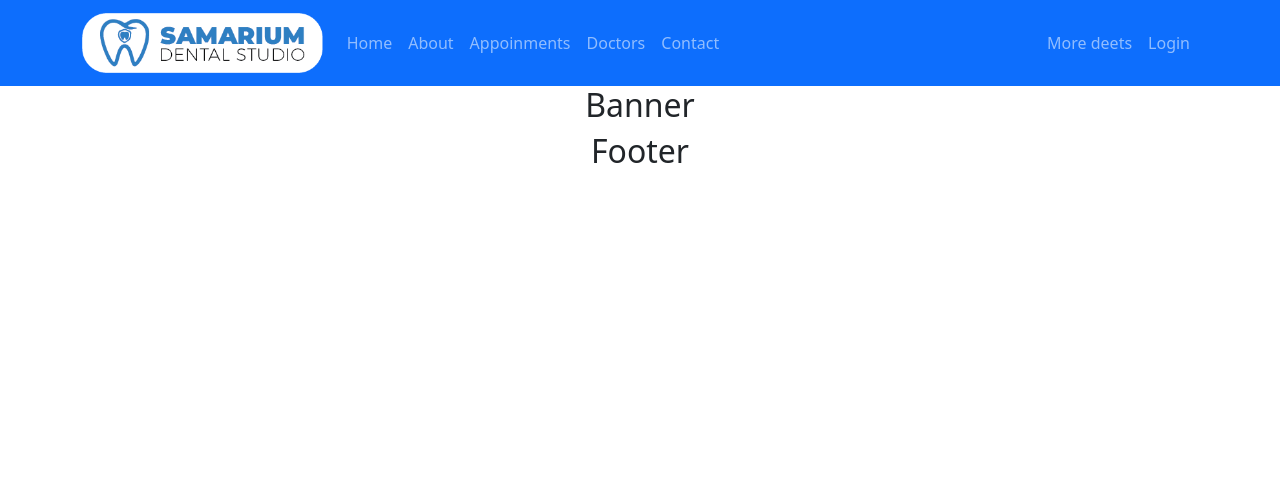
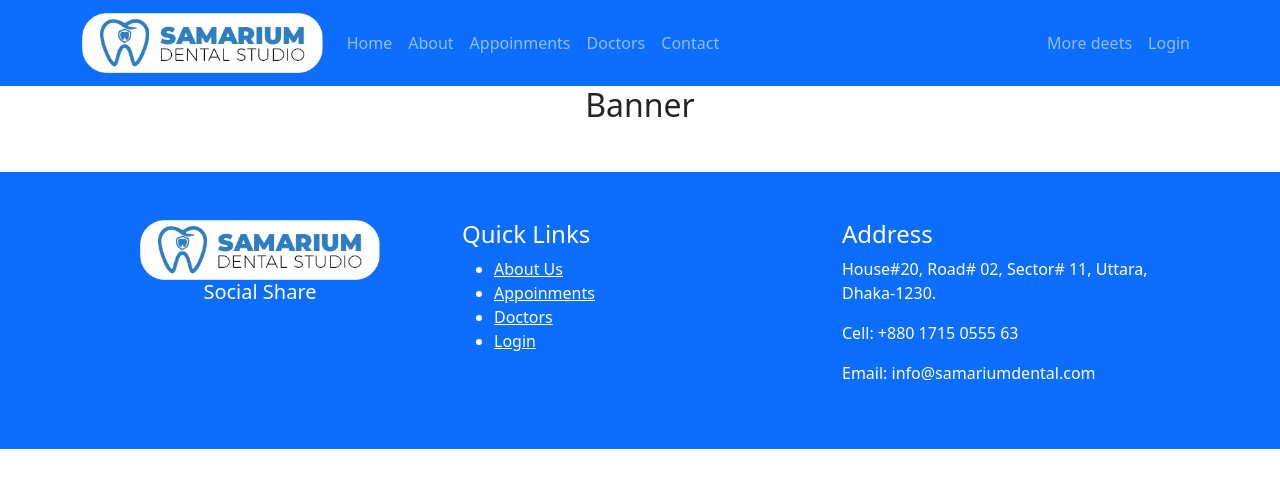
Before and after one commit to mukitur/Samarium-Dental-Studio, a React (Create React App) app: page / in a window 1280 px wide. Shown: the top 488 px of the page. Built offline with nearby package versions, Linux system fonts and the light colour scheme.

Commit message:
footer added

```diff
--- a/src/Pages/Shared/Footer/Footer.js
+++ b/src/Pages/Shared/Footer/Footer.js
@@ -1,9 +1,34 @@
 import React from 'react';
+import { Col, Container,  Row } from 'react-bootstrap';
+import { Link } from 'react-router-dom';
+import logo from '../../../images/logo.png';
 
 const Footer = () => {
     return (
-        <div>
-            <h2>Footer</h2>
+        <div className="bg-primary text-white my-5">
+            <Container>
+                <Row>
+                    <Col className="my-5" md={4}>
+                        <img src= {logo} width="auto" height="60" alt=""/>
+                        <h5>Social Share</h5>
+                    </Col>
+                    <Col className="my-5 text-start"  md={4}>
+                        <h4>Quick Links</h4>
+                        <ul>
+                            <Link className="text-white" to ="/about" ><li>About Us</li></Link>
+                            <Link className="text-white" to ="/appoinments" ><li>Appoinments</li></Link>
+                            <Link className="text-white" to ="/doctors" ><li>Doctors</li></Link>
+                            <Link className="text-white" to ="/login" ><li>Login</li></Link>
+                        </ul>
+                    </Col>
+                    <Col className="my-5 text-start" xs={6} md={4}>
+                        <h4>Address</h4>
+                        <p>House#20, Road# 02, Sector# 11, Uttara, Dhaka-1230.</p>
+                        <p>Cell: +880 1715 0555 63</p>
+                        <p>Email: info@samariumdental.com</p>
+                    </Col>
+                </Row>
+            </Container>
         </div>
     );
 };
```
